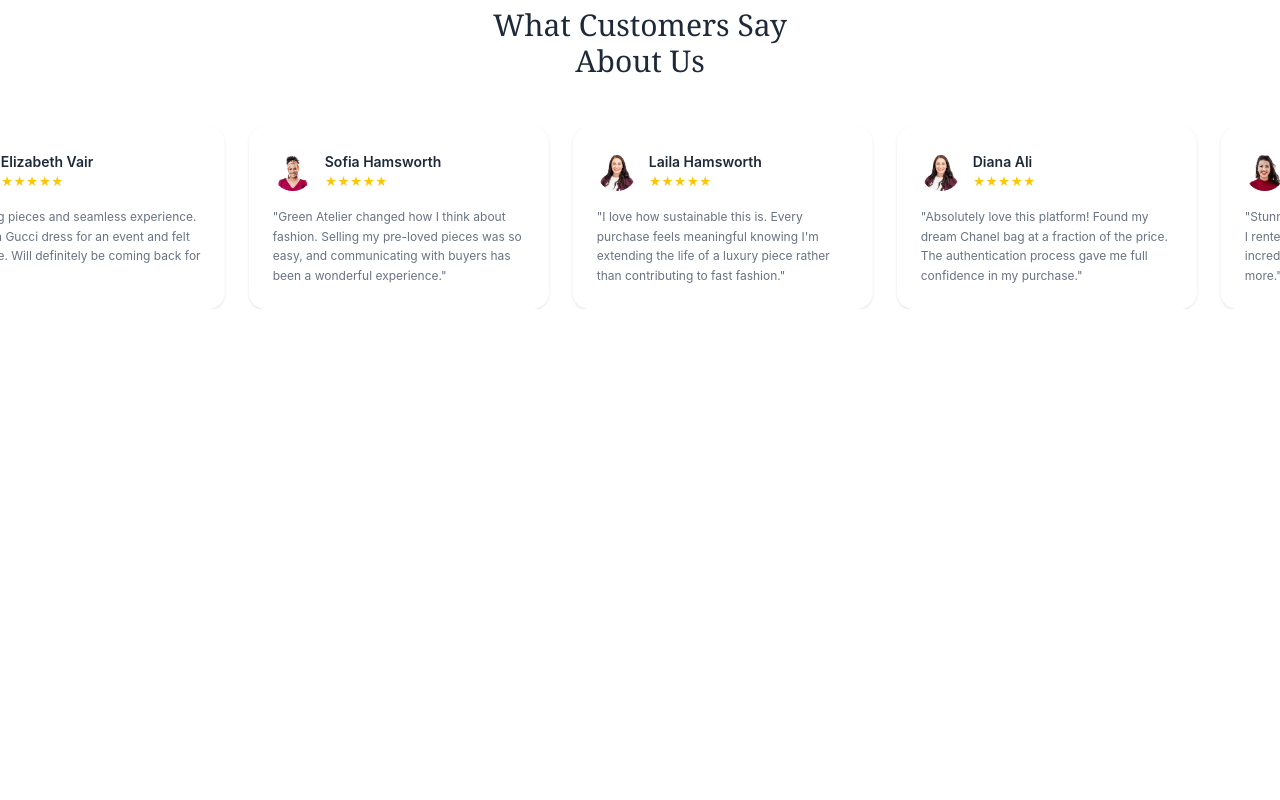
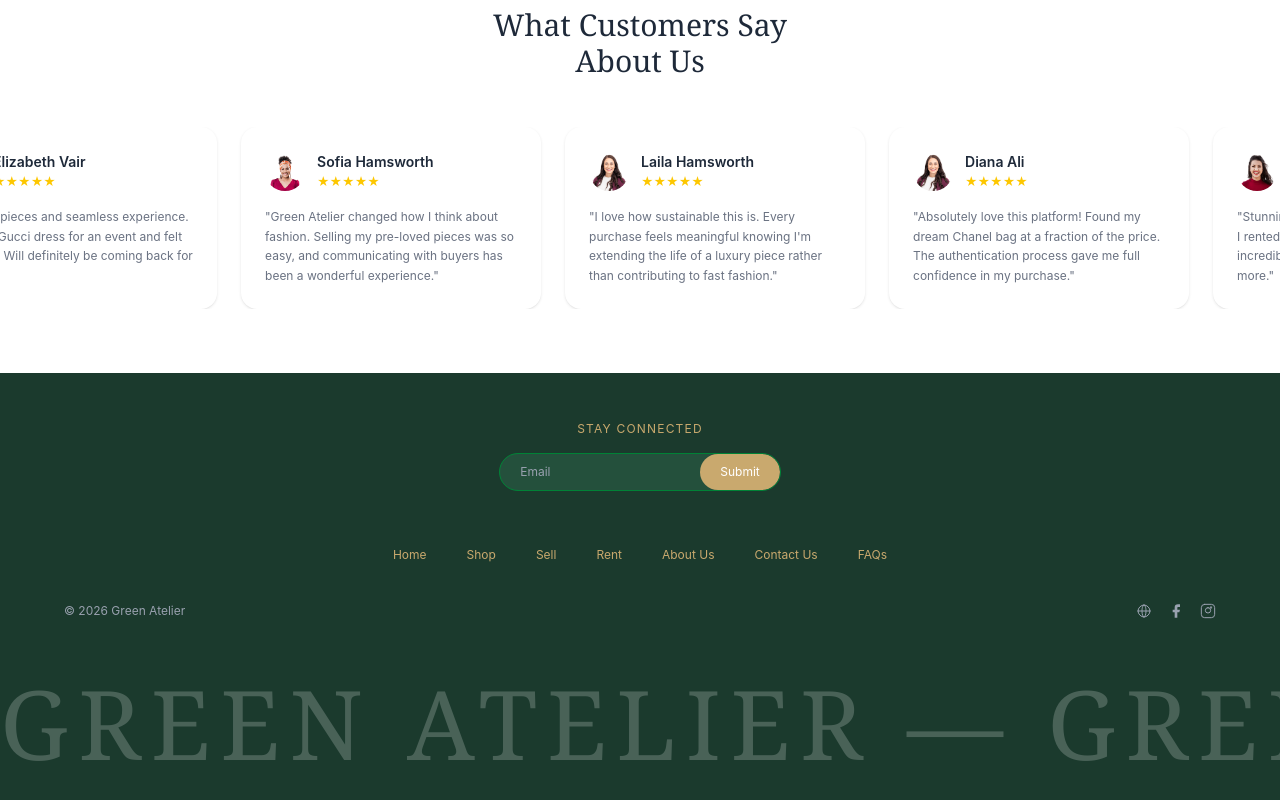
Before and after one commit to Hanadiew/Green-Atelier, a Vue app: page /home in a window 1280 px wide. Shown: the part 3060-3860 px from the top of the page. Before the commit the page ends 3433 px from the top, so only its background shows below. Built offline with nearby package versions, Linux system fonts and the light colour scheme.

Commit message:
Added footer

```diff
--- a/src/pages/Home.vue
+++ b/src/pages/Home.vue
@@ -3,14 +3,14 @@
 
     <Navbar />
 
-    <!-- ===== HERO ===== -->
+    <!-- ============= HERO ================================================================================================================================== -->
     <div class="w-full relative overflow-hidden" style="height: 100vh; background-color: #f0ece6;">
       <img src="../assets/hero.jpg" alt="Hero" class="w-full h-full object-cover object-top" />
     </div>
 
 
 
-    <!-- ===== COLLECTIONS ===== -->
+    <!-- ========== COLLECTIONS ================================================================================================================================== -->
     <section class="px-16 py-16">
     <div class="grid grid-cols-3 gap-3" style="height: 520px; grid-template-rows: 1fr 1fr;">
 
@@ -57,7 +57,7 @@
 
 
 
-<!-- ===== FEATURED BRANDS ===== -->
+<!-- ========== FEATURED BRANDS ================================================================================================================================== -->
 <section class="py-16">
 
   <!-- Header -->
@@ -89,7 +89,7 @@
 
 
 
-<!-- ===== NEW IN ===== -->
+<!-- ========== NEW IN ========================================================================================== -->
 <section class="px-16 py-16">
 
   <!-- Header -->
@@ -157,7 +157,7 @@
 </section>
 
 
-<!-- ===== OUR MISSION ===== -->
+<!-- ========== OUR MISSION ========================================================================================== -->
 <section class="px-16 py-16 flex items-center gap-16" style="background-color: #1B3A2D;">
 
   <!-- Left: Text -->
@@ -215,7 +215,7 @@
 </section>
 
 
-<!-- ===== HOW IT WORKS ===== -->
+<!-- ========== HOW IT WORKS ========================================================================================== -->
 <section class="px-16 py-16">
 
   <!-- Header -->
@@ -290,6 +290,7 @@
 </section>
 
 
+<!-- ========== WHAT CUSTOMERS SAY ========================================================================================== -->
 <!-- ===== WHAT CUSTOMERS SAY ===== -->
 <section class="py-16">
 
@@ -382,6 +383,78 @@
 
 </section>
 
+<!-- ========== FOOTER ====================================================================================================================================================== -->
+<!-- ===== FOOTER ===== -->
+<footer style="background-color: #1B3A2D;">
+
+  <!-- Stay Connected -->
+  <div class="flex flex-col items-center pt-12 pb-8">
+    <p class="text-xs tracking-widest uppercase mb-4" style="color: #C9A96E;">Stay Connected</p>
+    <div class="flex items-center rounded-full overflow-hidden border border-green-700" style="background-color: #24503C;">
+      <input
+        v-model="footerEmail"
+        type="email"
+        placeholder="Email"
+        class="text-xs px-5 py-2.5 outline-none bg-transparent text-white placeholder-gray-400"
+        style="width: 200px;"
+      />
+      <button
+        @click="handleSubscribe"
+        class="text-xs px-5 py-2.5 rounded-full transition"
+        style="background-color: #C9A96E; color: white;">
+        Submit
+      </button>
+    </div>
+  </div>
+
+  <!-- Nav links row -->
+  <div class="flex items-center justify-center gap-10 py-6">
+    <a href="#" class="text-xs hover:text-white transition" style="color: #C9A96E;">Home</a>
+    <a href="#" class="text-xs hover:text-white transition" style="color: #C9A96E;">Shop</a>
+    <a href="#" class="text-xs hover:text-white transition" style="color: #C9A96E;">Sell</a>
+    <a href="#" class="text-xs hover:text-white transition" style="color: #C9A96E;">Rent</a>
+    <a href="#" class="text-xs hover:text-white transition" style="color: #C9A96E;">About Us</a>
+    <a href="#" class="text-xs hover:text-white transition" style="color: #C9A96E;">Contact Us</a>
+    <a href="#" class="text-xs hover:text-white transition" style="color: #C9A96E;">FAQs</a>
+  </div>
+
+  <!-- Divider -->
+  <!-- Divider — REMOVE THIS ENTIRE LINE -->
+<!-- <div class="mx-16 border-t border-green-800"></div> -->
+
+<!-- Copyright + Social icons — remove border-t here too -->
+<div class="px-16 py-4 flex items-center justify-between">
+  <p class="text-xs text-gray-400">© 2026 Green Atelier</p>
+  <div class="flex items-center gap-4">
+    <!-- Globe -->
+    <a href="#" class="text-gray-400 hover:text-white transition">
+      <svg xmlns="http://www.w3.org/2000/svg" class="h-4 w-4" fill="none" viewBox="0 0 24 24" stroke="currentColor">
+        <path stroke-linecap="round" stroke-linejoin="round" stroke-width="1.5" d="M21 12a9 9 0 01-9 9m9-9a9 9 0 00-9-9m9 9H3m9 9a9 9 0 01-9-9m9 9c1.657 0 3-4.03 3-9s-1.343-9-3-9m0 18c-1.657 0-3-4.03-3-9s1.343-9 3-9m-9 9a9 9 0 019-9"/>
+      </svg>
+    </a>
+    <!-- Facebook -->
+    <a href="#" class="text-gray-400 hover:text-white transition">
+      <svg xmlns="http://www.w3.org/2000/svg" class="h-4 w-4" fill="currentColor" viewBox="0 0 24 24">
+        <path d="M18 2h-3a5 5 0 00-5 5v3H7v4h3v8h4v-8h3l1-4h-4V7a1 1 0 011-1h3z"/>
+      </svg>
+    </a>
+    <!-- Instagram -->
+    <a href="#" class="text-gray-400 hover:text-white transition">
+      <svg xmlns="http://www.w3.org/2000/svg" class="h-4 w-4" fill="none" viewBox="0 0 24 24" stroke="currentColor">
+        <path stroke-linecap="round" stroke-linejoin="round" stroke-width="1.5" d="M7 2h10a5 5 0 015 5v10a5 5 0 01-5 5H7a5 5 0 01-5-5V7a5 5 0 015-5zm5 5a4 4 0 100 8 4 4 0 000-8zm4.5-1a1 1 0 100 2 1 1 0 000-2z"/>
+      </svg>
+    </a>
+  </div>
+</div>
+
+<!-- GREEN ATELIER — full width static -->
+<div class="w-full overflow-hidden py-4">
+  <p class="font-light opacity-20 text-white whitespace-nowrap w-full text-center" style="font-family: 'Georgia', serif; font-size: clamp(3rem, 8vw, 6rem); letter-spacing: 0.1em;">
+    GREEN ATELIER — GREEN ATELIER
+  </p>
+</div>
+
+</footer>
 
   </div>
 </template>
```
